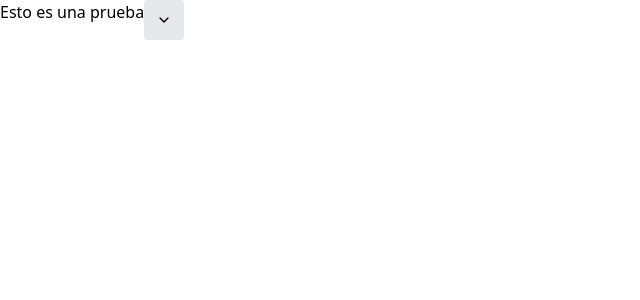
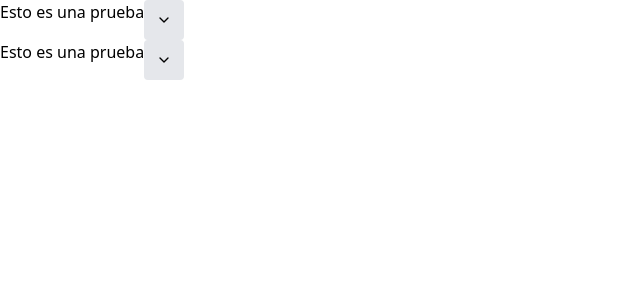
Before and after one commit to manjarcode/manjark, a React (Vite) app: page / in a window 1280 px wide. Shown: the top 300 px of the page, without its empty margins (0-640 px from the left). Built offline with nearby package versions, Linux system fonts and the light colour scheme.

Commit message:
Menu improve z-index

```diff
--- a/src/App.tsx
+++ b/src/App.tsx
@@ -17,6 +17,21 @@ function App() {
           </Menu.ItemLink>
         </Menu>
       </div>
+
+      <div style={{display:'flex'}}>
+        Esto es una prueba
+        <Menu>
+          <Menu.Item value="home" onClick={() => console.log('Home clicked')}>
+            Home
+          </Menu.Item>
+          <Menu.ItemLink value="about" href="/about">
+            About
+          </Menu.ItemLink>
+          <Menu.ItemLink value="contact" href="/contact">
+            Contact
+          </Menu.ItemLink>
+        </Menu>
+      </div>
     </>
   )
 }
--- a/src/components/menu/index.tsx
+++ b/src/components/menu/index.tsx
@@ -8,7 +8,7 @@ export const Menu = ({ children }: { children: ReactNode }) => (
       <ArkMenu.Trigger className="w-10 h-10 bg-gray-200 text-black rounded-sm hover:bg-gray-300 flex items-center justify-center p-0 m-0 focus-visible:outline-gray-400">
         <ChevronDown size={16} />
       </ArkMenu.Trigger>
-      <ArkMenu.Content className="absolute right-0 top-full bg-gray-100 shadow-md rounded-sm border border-gray-300 w-40 p-0 focus-visible:outline-gray-400">
+      <ArkMenu.Content className="absolute right-0 top-full z-10 bg-gray-100 shadow-md rounded-sm border border-gray-300 w-40 p-0 focus-visible:outline-gray-400">
         {children}
       </ArkMenu.Content>
     </div>
```
